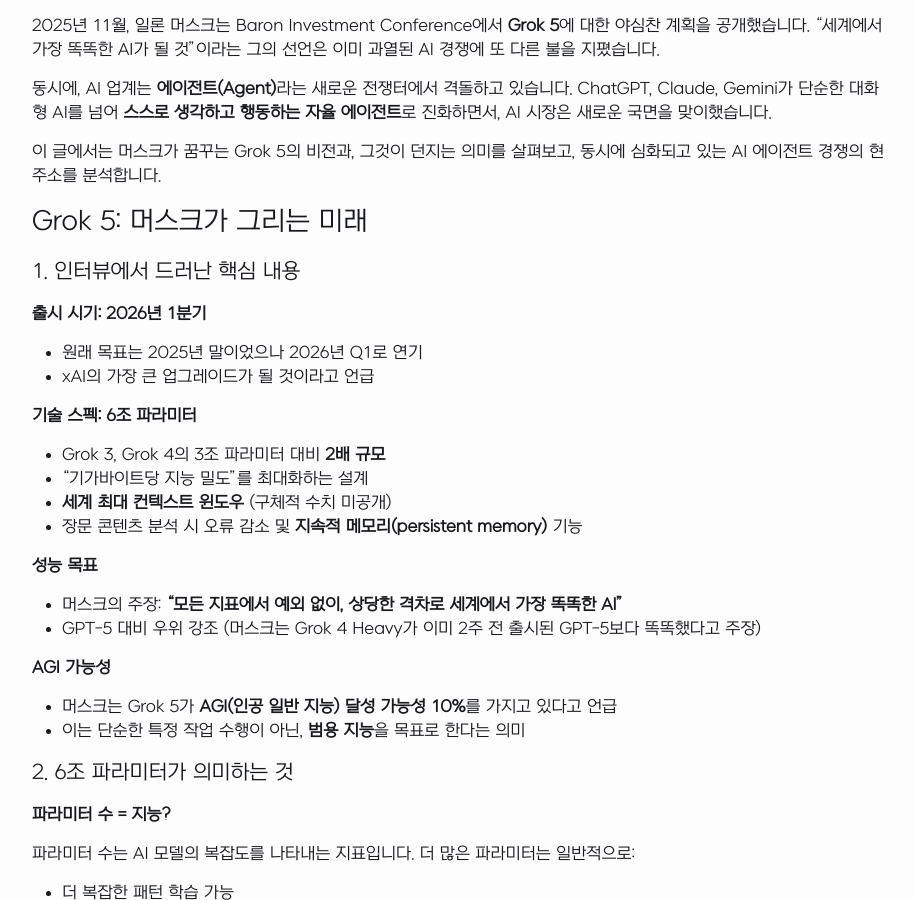
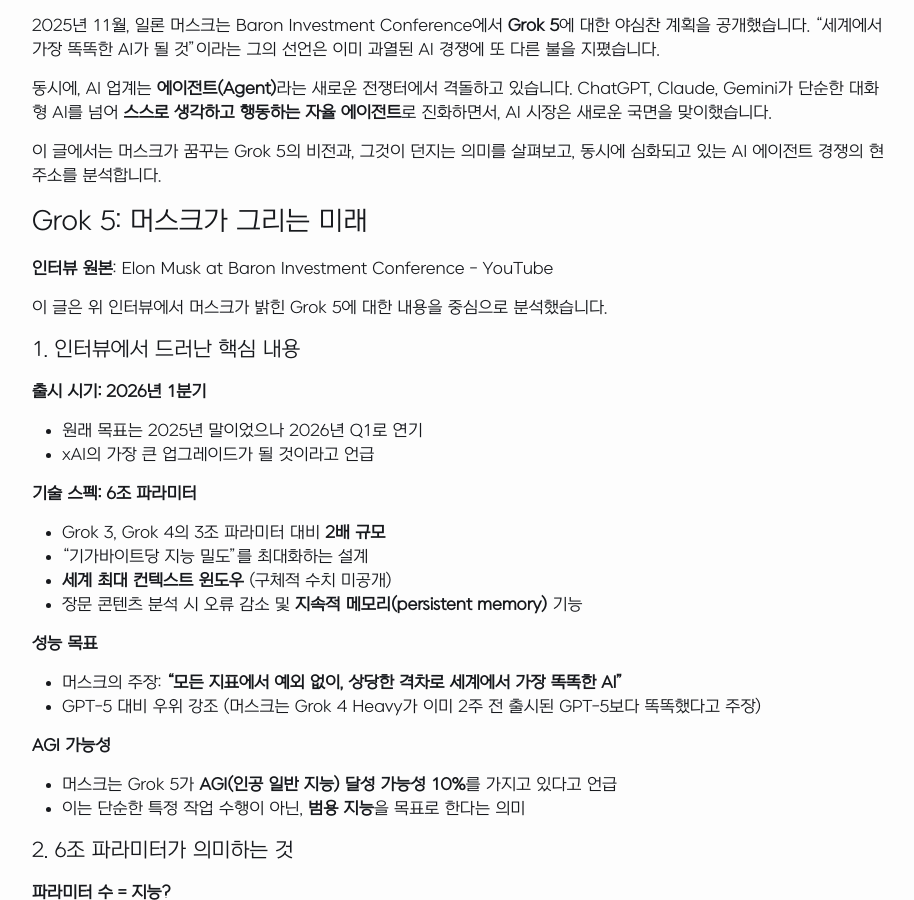
Before and after one commit to batteryhob/batteryhob.github.io, a Jekyll site: the page built from _posts/2025-11-19-Grok5AgentCompetition-전지호.md, in a window 1280 px wide and 900 px high, scrolled down 648 px. Shown: the whole window, without its empty margins (178-1092 px from the left). Built offline with Jekyll 4.4.1, drawn with Linux system fonts in a browser that asks for light colours; nearby versions of some CDN libraries.

Commit message:
Add YouTube interview link to Grok 5 blog posts
Baron Investment Conference 인터뷰 YouTube 링크를 한글/영문 블로그 포스트에 추가했습니다.
- 인터뷰 원본 링크: https://youtu.be/GwfLkEOW37Q

```diff
--- a/_posts/2025-11-19-Grok5AgentCompetition-전지호.md
+++ b/_posts/2025-11-19-Grok5AgentCompetition-전지호.md
@@ -20,6 +20,10 @@ ref: grok5-agent-competition
 이 글에서는 머스크가 꿈꾸는 Grok 5의 비전과, 그것이 던지는 의미를 살펴보고, 동시에 심화되고 있는 AI 에이전트 경쟁의 현주소를 분석합니다.
 
 ## Grok 5: 머스크가 그리는 미래
+
+**인터뷰 원본**: [Elon Musk at Baron Investment Conference - YouTube](https://youtu.be/GwfLkEOW37Q?si=IVjywkvLR4Lk87hR)
+
+이 글은 위 인터뷰에서 머스크가 밝힌 Grok 5에 대한 내용을 중심으로 분석했습니다.
 
 ### 1. 인터뷰에서 드러난 핵심 내용
 
```
Also changed, not shown: _posts/2025-11-19-Grok5AgentCompetition-en.md (+4 -0 lines).
